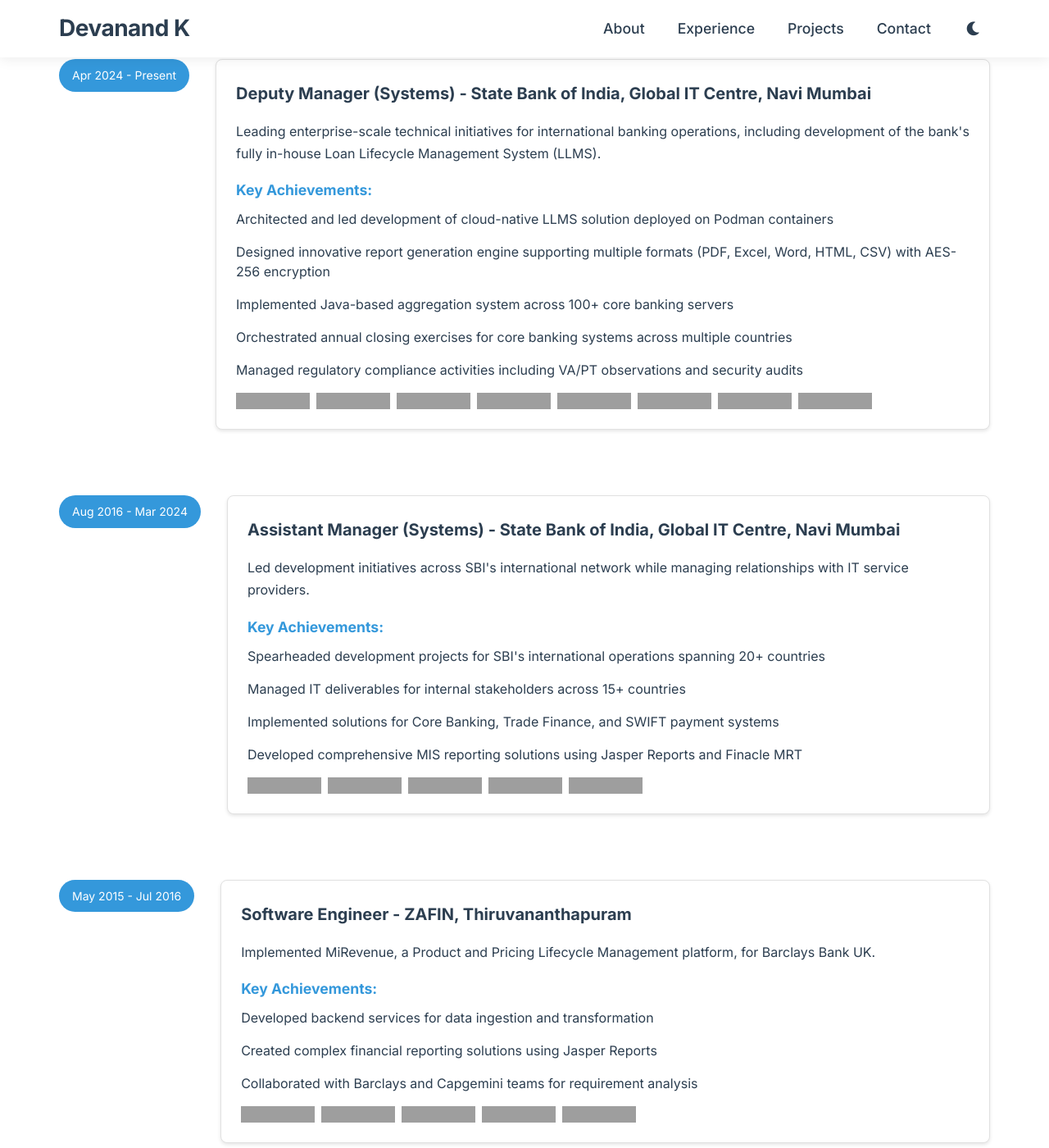
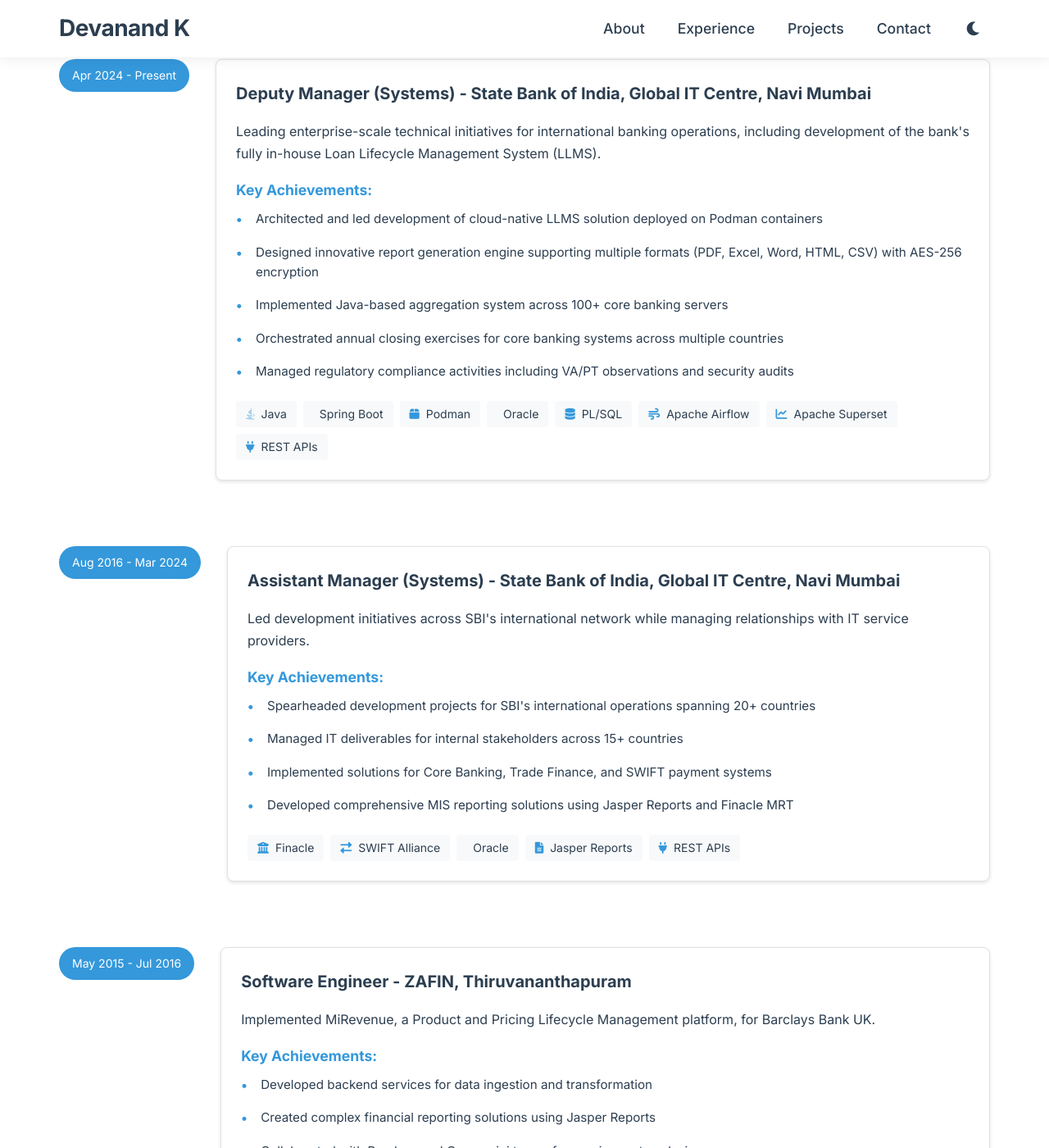
Before and after one commit to devanandk/devanandk.github.io, a Jekyll site: the page built from experience.md, in a window 1280 px wide and 1400 px high, scrolled down 226 px. Shown: the whole window at 82% size. Built offline with Jekyll 4.4.1, drawn with Linux system fonts in a browser that asks for light colours; some of the changed text lies outside the part shown; grey boxes are pictures that could not be loaded.

Commit message:
Refactor Experience section: Updated key achievements and technology badges to use icon-based spans for improved visual consistency and readability. Enhanced CSS for badge styling and layout adjustments, including hover effects and spacing improvements.

```diff
--- a/experience.md
+++ b/experience.md
@@ -18,22 +18,22 @@
 
                     <h3>Key Achievements:</h3>
                     <ul>
-                        <li>Architected and led development of cloud-native LLMS solution deployed on Podman containers</li>
-                        <li>Designed innovative report generation engine supporting multiple formats (PDF, Excel, Word, HTML, CSV) with AES-256 encryption</li>
-                        <li>Implemented Java-based aggregation system across 100+ core banking servers</li>
-                        <li>Orchestrated annual closing exercises for core banking systems across multiple countries</li>
-                        <li>Managed regulatory compliance activities including VA/PT observations and security audits</li>
+                        <li><span>Architected and led development of cloud-native LLMS solution deployed on Podman containers</span></li>
+                        <li><span>Designed innovative report generation engine supporting multiple formats (PDF, Excel, Word, HTML, CSV) with AES-256 encryption</span></li>
+                        <li><span>Implemented Java-based aggregation system across 100+ core banking servers</span></li>
+                        <li><span>Orchestrated annual closing exercises for core banking systems across multiple countries</span></li>
+                        <li><span>Managed regulatory compliance activities including VA/PT observations and security audits</span></li>
                     </ul>
 
                     <div class="tech-stack">
-                        <img src="https://img.shields.io/badge/-Java-007396?style=flat-square&logo=java&logoColor=white" alt="Java">
-                        <img src="https://img.shields.io/badge/-Spring%20Boot-6DB33F?style=flat-square&logo=spring&logoColor=white" alt="Spring Boot">
-                        <img src="https://img.shields.io/badge/-Podman-892CA0?style=flat-square&logo=podman&logoColor=white" alt="Podman">
-                        <img src="https://img.shields.io/badge/-Oracle-F80000?style=flat-square&logo=oracle&logoColor=white" alt="Oracle">
-                        <img src="https://img.shields.io/badge/-PL%2FSQL-F80000?style=flat-square&logo=oracle&logoColor=white" alt="PL/SQL">
-                        <img src="https://img.shields.io/badge/-Apache%20Airflow-017CEE?style=flat-square&logo=apache-airflow&logoColor=white" alt="Apache Airflow">
-                        <img src="https://img.shields.io/badge/-Apache%20Superset-00D1B2?style=flat-square&logo=apache&logoColor=white" alt="Apache Superset">
-                        <img src="https://img.shields.io/badge/-REST%20APIs-2D3748?style=flat-square&logo=api&logoColor=white" alt="REST APIs">
+                        <span class="badge"><i class="fab fa-java"></i> Java</span>
+                        <span class="badge"><i class="fab fa-spring"></i> Spring Boot</span>
+                        <span class="badge"><i class="fas fa-box"></i> Podman</span>
+                        <span class="badge"><i class="fab fa-oracle"></i> Oracle</span>
+                        <span class="badge"><i class="fas fa-database"></i> PL/SQL</span>
+                        <span class="badge"><i class="fas fa-wind"></i> Apache Airflow</span>
+                        <span class="badge"><i class="fas fa-chart-line"></i> Apache Superset</span>
+                        <span class="badge"><i class="fas fa-plug"></i> REST APIs</span>
                     </div>
                 </div>
             </div>
@@ -46,18 +46,18 @@
 
                     <h3>Key Achievements:</h3>
                     <ul>
-                        <li>Spearheaded development projects for SBI's international operations spanning 20+ countries</li>
-                        <li>Managed IT deliverables for internal stakeholders across 15+ countries</li>
-                        <li>Implemented solutions for Core Banking, Trade Finance, and SWIFT payment systems</li>
-                        <li>Developed comprehensive MIS reporting solutions using Jasper Reports and Finacle MRT</li>
+                        <li><span>Spearheaded development projects for SBI's international operations spanning 20+ countries</span></li>
+                        <li><span>Managed IT deliverables for internal stakeholders across 15+ countries</span></li>
+                        <li><span>Implemented solutions for Core Banking, Trade Finance, and SWIFT payment systems</span></li>
+                        <li><span>Developed comprehensive MIS reporting solutions using Jasper Reports and Finacle MRT</span></li>
                     </ul>
 
                     <div class="tech-stack">
-                        <img src="https://img.shields.io/badge/-Finacle-2D3748?style=flat-square&logo=bank&logoColor=white" alt="Finacle">
-                        <img src="https://img.shields.io/badge/-SWIFT%20Alliance-2D3748?style=flat-square&logo=bank&logoColor=white" alt="SWIFT">
-                        <img src="https://img.shields.io/badge/-Oracle-F80000?style=flat-square&logo=oracle&logoColor=white" alt="Oracle">
-                        <img src="https://img.shields.io/badge/-Jasper%20Reports-007396?style=flat-square" alt="Jasper Reports">
-                        <img src="https://img.shields.io/badge/-REST%20APIs-2D3748?style=flat-square&logo=api&logoColor=white" alt="REST APIs">
+                        <span class="badge"><i class="fas fa-university"></i> Finacle</span>
+                        <span class="badge"><i class="fas fa-exchange-alt"></i> SWIFT Alliance</span>
+                        <span class="badge"><i class="fab fa-oracle"></i> Oracle</span>
+                        <span class="badge"><i class="fas fa-file-alt"></i> Jasper Reports</span>
+                        <span class="badge"><i class="fas fa-plug"></i> REST APIs</span>
                     </div>
                 </div>
             </div>
@@ -70,17 +70,17 @@
 
                     <h3>Key Achievements:</h3>
                     <ul>
-                        <li>Developed backend services for data ingestion and transformation</li>
-                        <li>Created complex financial reporting solutions using Jasper Reports</li>
-                        <li>Collaborated with Barclays and Capgemini teams for requirement analysis</li>
+                        <li><span>Developed backend services for data ingestion and transformation</span></li>
+                        <li><span>Created complex financial reporting solutions using Jasper Reports</span></li>
+                        <li><span>Collaborated with Barclays and Capgemini teams for requirement analysis</span></li>
                     </ul>
 
                     <div class="tech-stack">
-                        <img src="https://img.shields.io/badge/-Java-007396?style=flat-square&logo=java&logoColor=white" alt="Java">
-                        <img src="https://img.shields.io/badge/-Spring%20Framework-6DB33F?style=flat-square&logo=spring&logoColor=white" alt="Spring">
-                        <img src="https://img.shields.io/badge/-Oracle-F80000?style=flat-square&logo=oracle&logoColor=white" alt="Oracle">
-                        <img src="https://img.shields.io/badge/-Jasper%20Reports-007396?style=flat-square" alt="Jasper Reports">
-                        <img src="https://img.shields.io/badge/-JRXML-2D3748?style=flat-square" alt="JRXML">
+                        <span class="badge"><i class="fab fa-java"></i> Java</span>
+                        <span class="badge"><i class="fab fa-spring"></i> Spring Framework</span>
+                        <span class="badge"><i class="fab fa-oracle"></i> Oracle</span>
+                        <span class="badge"><i class="fas fa-file-alt"></i> Jasper Reports</span>
+                        <span class="badge"><i class="fas fa-code"></i> JRXML</span>
                     </div>
                 </div>
             </div>
@@ -93,20 +93,20 @@
 
                     <h3>Key Achievements:</h3>
                     <ul>
-                        <li>Optimized Amazon-SKB Europe EDI connection for order processing</li>
-                        <li>Developed e-Invoicing solution for ASML via Ariba Network</li>
-                        <li>Created vendor rating system with ERP integration</li>
-                        <li>Implemented factory floor inventory management system</li>
+                        <li><span>Optimized Amazon-SKB Europe EDI connection for order processing</span></li>
+                        <li><span>Developed e-Invoicing solution for ASML via Ariba Network</span></li>
+                        <li><span>Created vendor rating system with ERP integration</span></li>
+                        <li><span>Implemented factory floor inventory management system</span></li>
                     </ul>
 
                     <div class="tech-stack">
-                        <img src="https://img.shields.io/badge/-Java-007396?style=flat-square&logo=java&logoColor=white" alt="Java">
-                        <img src="https://img.shields.io/badge/-UltraESB-2D3748?style=flat-square" alt="UltraESB">
-                        <img src="https://img.shields.io/badge/-Perl-39457E?style=flat-square&logo=perl&logoColor=white" alt="Perl">
-                        <img src="https://img.shields.io/badge/-EDI-2D3748?style=flat-square&logo=exchange-alt&logoColor=white" alt="EDI">
-                        <img src="https://img.shields.io/badge/-cXML-2D3748?style=flat-square" alt="cXML">
-                        <img src="https://img.shields.io/badge/-ISAH%20ERP-2D3748?style=flat-square" alt="ISAH ERP">
-                        <img src="https://img.shields.io/badge/-MySQL-4479A1?style=flat-square&logo=mysql&logoColor=white" alt="MySQL">
+                        <span class="badge"><i class="fab fa-java"></i> Java</span>
+                        <span class="badge"><i class="fas fa-exchange-alt"></i> UltraESB</span>
+                        <span class="badge"><i class="fab fa-perl"></i> Perl</span>
+                        <span class="badge"><i class="fas fa-exchange-alt"></i> EDI</span>
+                        <span class="badge"><i class="fas fa-code"></i> cXML</span>
+                        <span class="badge"><i class="fas fa-boxes"></i> ISAH ERP</span>
+                        <span class="badge"><i class="fab fa-mysql"></i> MySQL</span>
                     </div>
                 </div>
             </div>
@@ -119,19 +119,19 @@
 
                     <h3>Key Achievements:</h3>
                     <ul>
-                        <li>Built responsive web interfaces using modern technologies</li>
-                        <li>Implemented database solutions for web applications</li>
-                        <li>Mastered core Java concepts through hands-on projects</li>
+                        <li><span>Built responsive web interfaces using modern technologies</span></li>
+                        <li><span>Implemented database solutions for web applications</span></li>
+                        <li><span>Mastered core Java concepts through hands-on projects</span></li>
                     </ul>
 
                     <div class="tech-stack">
-                        <img src="https://img.shields.io/badge/-Java-007396?style=flat-square&logo=java&logoColor=white" alt="Java">
-                        <img src="https://img.shields.io/badge/-Spring%20Framework-6DB33F?style=flat-square&logo=spring&logoColor=white" alt="Spring">
-                        <img src="https://img.shields.io/badge/-Hibernate-59666C?style=flat-square&logo=hibernate&logoColor=white" alt="Hibernate">
-                        <img src="https://img.shields.io/badge/-MySQL-4479A1?style=flat-square&logo=mysql&logoColor=white" alt="MySQL">
-                        <img src="https://img.shields.io/badge/-HTML5-E34F26?style=flat-square&logo=html5&logoColor=white" alt="HTML">
-                        <img src="https://img.shields.io/badge/-CSS3-1572B6?style=flat-square&logo=css3&logoColor=white" alt="CSS">
-                        <img src="https://img.shields.io/badge/-JavaScript-F7DF1E?style=flat-square&logo=javascript&logoColor=black" alt="JavaScript">
+                        <span class="badge"><i class="fab fa-java"></i> Java</span>
+                        <span class="badge"><i class="fab fa-spring"></i> Spring Framework</span>
+                        <span class="badge"><i class="fas fa-database"></i> Hibernate</span>
+                        <span class="badge"><i class="fab fa-mysql"></i> MySQL</span>
+                        <span class="badge"><i class="fab fa-html5"></i> HTML5</span>
+                        <span class="badge"><i class="fab fa-css3-alt"></i> CSS3</span>
+                        <span class="badge"><i class="fab fa-js"></i> JavaScript</span>
                     </div>
                 </div>
             </div>
@@ -217,25 +217,58 @@
     margin-bottom: 1rem;
     line-height: 1.5;
     display: flex;
-    align-items: center;
-    gap: 0.5rem;
+    align-items: flex-start;
+    gap: 0.75rem;
+    padding-left: 1.5rem;
+    position: relative;
 }
 
-.timeline-item .card li img {
-    height: 20px;
-    margin: 0;
+.timeline-item .card li::before {
+    content: "•";
+    color: var(--secondary-color);
+    position: absolute;
+    left: 0;
+    font-weight: bold;
+}
+
+.timeline-item .card li span {
+    color: var(--text-color);
+    font-size: 0.95rem;
+    line-height: 1.6;
 }
 
 .tech-stack {
-    margin-top: 1rem;
+    margin-top: 1.5rem;
     display: flex;
     flex-wrap: wrap;
     gap: 0.5rem;
 }
 
-.tech-stack img {
-    height: 20px;
-    margin: 0;
+.tech-stack .badge {
+    display: inline-flex;
+    align-items: center;
+    gap: 0.5rem;
+    padding: 0.25rem 0.75rem;
+    background: var(--light-gray);
+    border-radius: 4px;
+    color: var(--text-color);
+    font-size: 0.875rem;
+    transition: all 0.2s ease;
+}
+
+.tech-stack .badge:hover {
+    background: var(--secondary-color);
+    color: white;
+    transform: translateY(-2px);
+}
+
+.tech-stack .badge i {
+    font-size: 0.875rem;
+    color: var(--secondary-color);
+}
+
+.tech-stack .badge:hover i {
+    color: white;
 }
 
 @media (max-width: 768px) {
```
